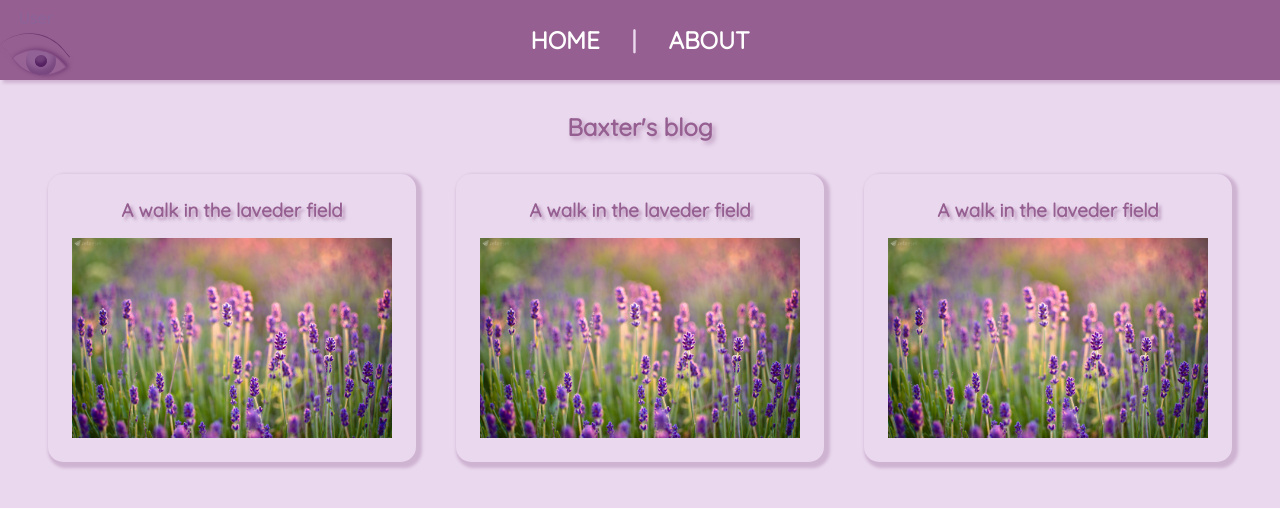
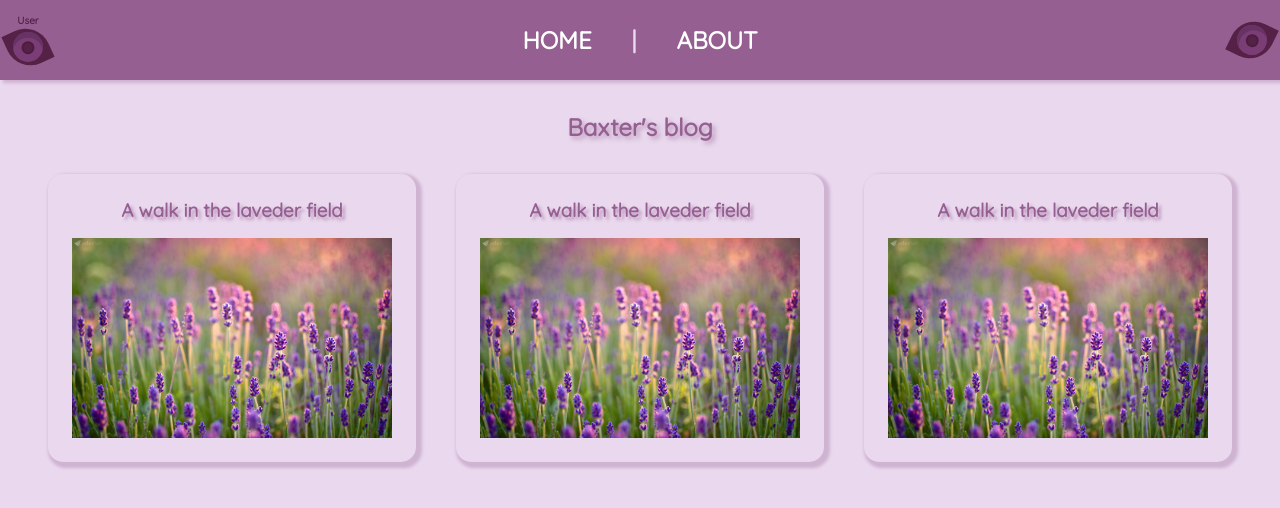
Before and after one commit to Linneaeas/angular-blog, an Angular app: page /Home in a window 1280 px wide. Shown: the top 508 px of the page. Built offline with nearby package versions, Linux system fonts and the light colour scheme.

Commit message:
Added Color theme Toggle

```diff
--- a/src/app/app.component.css
+++ b/src/app/app.component.css
@@ -7,12 +7,10 @@ header {
   font-size: 1rem;
   box-shadow: 3px 3px 3px var(--boxShadow);
 }
-
 nav {
   display: flex;
   align-items: center;
-  justify-content: center;
-  flex-direction: column;
+  justify-content: space-between;
   height: 5rem;
 }
 ul {
@@ -20,7 +18,7 @@ ul {
   display: flex;
   align-items: center;
   justify-content: center;
-  gap: 2rem;
+  gap: 2.5rem;
 }
 a {
   text-decoration: none;
@@ -34,60 +32,47 @@ a:hover {
   font-size: 1.5rem;
   color: var(--primaryLight);
 }
-.ViewBTNContainer {
-  position: absolute;
-  display: flex;
-  align-items: center;
-  flex-direction: column;
-  padding: 0.5rem;
+.ToggleBTN {
+  box-shadow: none;
 }
-.ToggleViewBTN {
-  height: 45px;
-  width: 55px;
-  background: transparent;
-  border: none;
-  border-top: 0.7px solid rgb(67, 14, 81, 0.5);
-  border-radius: 60px 0 60px 0;
-  transform: rotate(50deg);
-}
-.EyeCont {
-  height: 35px;
-  width: 40px;
-  background: rgba(173, 134, 185, 0.1);
-  border: none;
-  color: var(--lightPurple);
-  box-shadow: -1px 2px 4px rgb(67, 14, 81, 0.5);
-  border-radius: 60px 0 60px 0;
+.Eye {
+  height: 40px;
+  aspect-ratio: 1;
+  background: var(--eyePrimary);
+  border-radius: 25px 0 25px 0;
   display: flex;
   justify-content: center;
   align-items: center;
-  transform: rotate(181deg);
-  margin-left: 10px;
-  margin-bottom: 2px;
-  overflow: hidden;
-  border: 0.2px solid rgb(67, 14, 81, 0.2);
 }
-.BigRound {
-  background: rgb(140, 99, 152, 0.5);
-  height: 85%;
+.Eye.View {
+  transform: rotate(65deg);
+}
+.Eye.Theme {
+  transform: rotate(26deg);
+}
+.Round {
+  background: var(--eyeColor);
+  height: 30px;
   aspect-ratio: 1;
   border-radius: 100%;
   display: flex;
   justify-content: center;
   align-items: center;
-  box-shadow: 5px 5px 5px rgb(67, 14, 81, 0.3) inset;
+  box-shadow: 4px 4px var(--eyeShadow) inset;
+}
+.Round.View {
   transform: rotate(-20deg);
-  margin-right: 1px;
-  margin-top: 4px;
 }
-.LittleRound {
-  background: rgba(67, 14, 81, 0.4);
-  height: 40%;
+
+.Dot {
+  background: var(--eyePrimary);
+  height: 9px;
   aspect-ratio: 1;
   border-radius: 100%;
-  box-shadow: 3px 3px 3px rgb(67, 14, 81, 0.6) inset;
+  border: 2px solid var(--eyeBorder);
 }
 
-.CurrentView {
-  color: rgb(140, 99, 152);
+.Current {
+  color: var(--eyePrimary);
+  font-size: 10px;
 }
--- a/src/app/app.component.html
+++ b/src/app/app.component.html
@@ -1,15 +1,14 @@
 <header>
-  <div class="ViewBTNContainer">
-    <div class="CurrentView">{{ getViewButtonText() }}</div>
-    <button class="ToggleViewBTN" (click)="toggleView()">
-      <div class="EyeCont">
-        <div class="BigRound">
-          <div class="LittleRound"></div>
+  <nav>
+    <button class="ToggleBTN" (click)="toggleView()">
+      <div class="Current">{{ getViewButtonText() }}</div>
+      <div class="Eye View">
+        <div class="Round View">
+          <div class="Dot"></div>
         </div>
       </div>
     </button>
-  </div>
-  <nav>
+
     <ul>
       <li>
         <a
@@ -20,9 +19,7 @@
           HOME
         </a>
       </li>
-
       <span class="Divider">|</span>
-
       <li>
         <a
           routerLink="/About"
@@ -33,6 +30,15 @@
         </a>
       </li>
     </ul>
+
+    <button class="ToggleBTN" (click)="toggleTheme()">
+      <div class="Current"></div>
+      <div class="Eye Theme">
+        <div class="Round Theme">
+          <div class="Dot"></div>
+        </div>
+      </div>
+    </button>
   </nav>
 </header>
 <main></main>
--- a/src/app/app.component.ts
+++ b/src/app/app.component.ts
@@ -1,5 +1,6 @@
-import { Component, OnInit } from '@angular/core';
+import { Component, OnInit} from '@angular/core';
 import { ViewStateService, ViewType } from './view-state.service';
+import { ThemeService } from './theme.service';
 
 @Component({
   selector: 'app-root',
@@ -9,9 +10,10 @@ import { ViewStateService, ViewType } from './view-state.service';
 export class AppComponent implements OnInit {
   title = 'angular-blog';
   currentView: ViewType;
+  currentTheme: string = 'Grape';
 
 
-  constructor(private viewStateService: ViewStateService) {
+  constructor(private viewStateService: ViewStateService, private themeService: ThemeService) {
     this.currentView = this.viewStateService.getCurrentView();
   }
 
@@ -20,9 +22,19 @@ export class AppComponent implements OnInit {
     this.viewStateService.setCurrentView(this.currentView);
   }
 
+  toggleTheme() {
+    if (this.currentTheme === 'Grape') {
+      this.currentTheme = 'Ocean';
+    } else {
+      this.currentTheme = 'Grape';
+    }
+    this.themeService.toggleTheme(this.currentTheme);
+  }
+
   ngOnInit() {
     this.viewStateService.setCurrentView(this.viewStateService.getCurrentView());
     this.currentView = this.viewStateService.getCurrentView();
+    this.themeService.toggleTheme(this.currentTheme);
   }
 
   getViewButtonText(): string {
--- /dev/null
+++ b/src/app/theme.service.ts
@@ -0,0 +1,13 @@
+import { Injectable, Component} from '@angular/core';
+
+@Injectable({
+  providedIn: 'root'
+})
+export class ThemeService {
+  constructor() {}
+
+  toggleTheme(theme: string) {
+    document.documentElement.classList.remove('Grape', 'Ocean');
+    document.documentElement.classList.add(theme);
+  }
+}
--- a/src/styles.css
+++ b/src/styles.css
@@ -1,8 +1,22 @@
-:root {
+:root.Grape {
   --primaryLight: rgb(233, 216, 238);
   --primaryDark: rgb(150, 95, 145);
   --boxShadow: rgba(150, 95, 145, 0.3);
   --fontShadow: rgba(150, 95, 145, 0.5);
+  --eyePrimary: rgb(85, 33, 71);
+  --eyeColor: rgb(122, 61, 118);
+  --eyeShadow: rgb(103, 51, 100);
+  --eyeBorder: rgba(67, 26, 56, 0.5);
+}
+:root.Ocean {
+  --primaryLight: lightblue;
+  --primaryDark: darkblue;
+  --boxShadow: rgba(95, 102, 150, 0.3);
+  --fontShadow: rgba(99, 95, 150, 0.5);
+  --eyePrimary: rgb(33, 37, 85);
+  --eyeColor: rgb(69, 61, 122);
+  --eyeShadow: rgb(51, 87, 103);
+  --eyeBorder: rgba(26, 46, 67, 0.5);
 }
 * {
   margin: 0;
```
Also changed, not shown: 1 other file (tests, documents, lock files or other folders).
